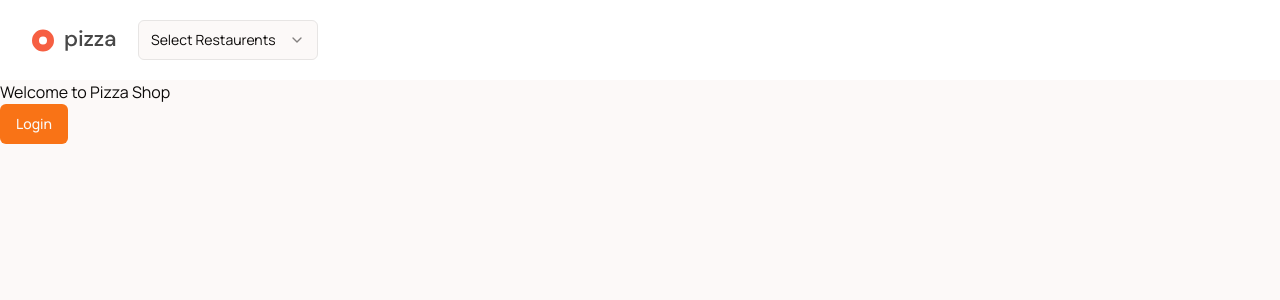
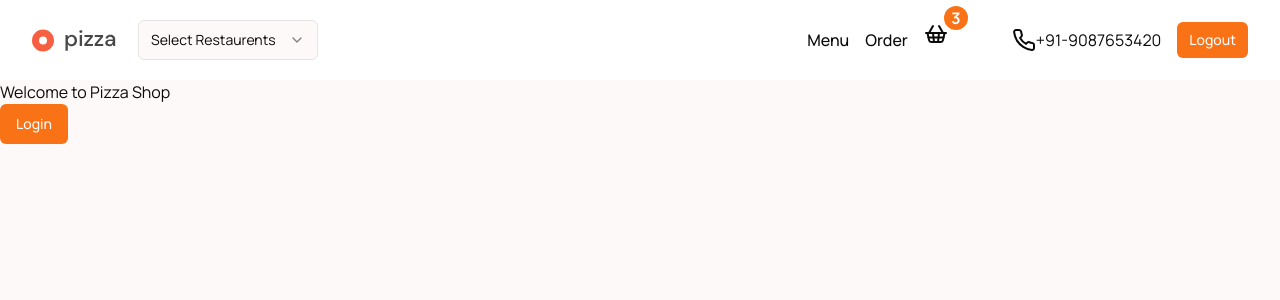
Before and after one commit to umesh37kr/client-ui, a Next.js app: page / in a window 1280 px wide. Shown: the top 300 px of the page. Built offline with nearby package versions, Linux system fonts and the light colour scheme.

Commit message:
add navbar

```diff
--- a/src/components/custom/header.tsx
+++ b/src/components/custom/header.tsx
@@ -6,11 +6,14 @@ import {
   SelectTrigger,
   SelectValue,
 } from "../ui/select";
+import Link from "next/link";
+import { Phone, ShoppingBasket } from "lucide-react";
+import { Button } from "../ui/button";
 
 const Header = () => {
   return (
     <header className="bg-white">
-      <nav className="container py-5">
+      <nav className="container py-5 flex items-center justify-between">
         <div className="flex items-center space-x-4">
           <svg
             data-testid="logo"
@@ -43,6 +46,33 @@ const Header = () => {
             </SelectContent>
           </Select>
         </div>
+        <div className="flex gap-x-4">
+          <ul className="flex items-center space-x-4 font-medium">
+            <li>
+              <Link href="/" className="hover:text-primary">
+                Menu
+              </Link>
+            </li>
+            <li>
+              <Link href="/" className="hover:text-primary">
+                Order
+              </Link>
+            </li>
+          </ul>
+          <div className="relative">
+            <Link href="/cart">
+              <ShoppingBasket className="hover:text-primary" />
+            </Link>
+            <span className="absolute -top-4 -right-5 h-6 w-6 flex items-center justify-center rounded-full bg-primary font-bold text-white">
+              3
+            </span>
+          </div>
+          <div className="flex items-center ml-12">
+            <Phone />
+            <span>+91-9087653420</span>
+          </div>
+          <Button size={"sm"}>Logout</Button>
+        </div>
       </nav>
     </header>
   );
```
